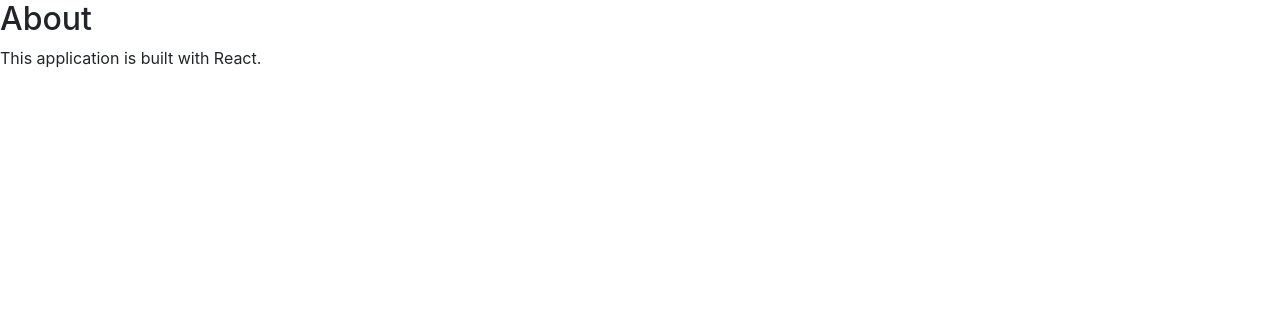
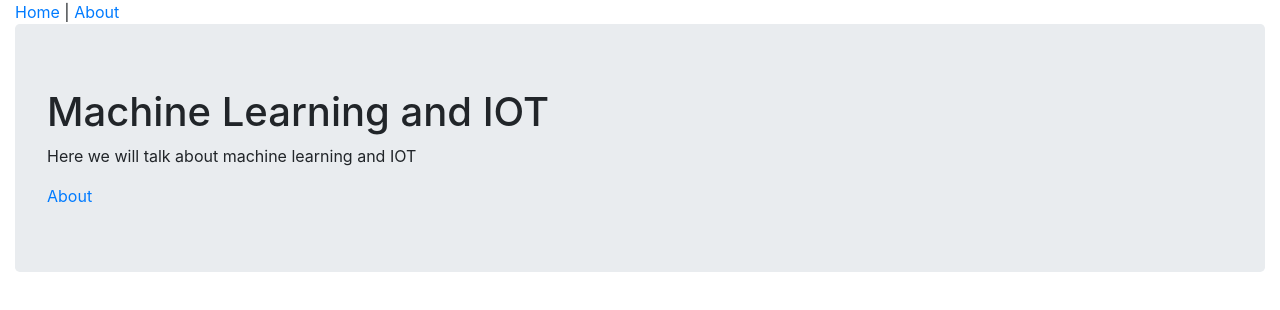
Before and after one commit to mutoromike/React-App, a React (Create React App) app: page / in a window 1280 px wide. Shown: the top 310 px of the page. Built offline with nearby package versions, Linux system fonts and the light colour scheme.

Commit message:
commit unstaged changes

```diff
--- /dev/null
+++ b/src/Components/App.js
@@ -0,0 +1,20 @@
+import React from 'react';
+import HomePage from './HomePage';
+import AboutPage from './AboutPage';
+import Header from './common/Header';
+
+function App() {
+    function getPage() {
+        const route = window.location.pathname;
+        if (route === "/about") return <AboutPage />
+        return <HomePage />
+    }
+    return (
+        <div className="container-fluid">
+            <Header />
+            {getPage()}
+        </div>
+    );
+}
+
+export default App;
--- a/src/Components/HomePage.js
+++ b/src/Components/HomePage.js
@@ -5,6 +5,7 @@
         <div className="jumbotron">
             <h1> Machine Learning and IOT </h1>
             <p> Here we will talk about machine learning and IOT </p>
+            <a href="/about">About</a>
         </div>
     )
 }
--- /dev/null
+++ b/src/Components/common/Header.js
@@ -0,0 +1,11 @@
+import React from 'react';
+
+function Header() {
+    return (
+        <nav>
+            <a href="/">Home</a> | <a href="/about">About</a>
+        </nav>
+    )
+}
+
+export default Header;
--- a/src/index.js
+++ b/src/index.js
@@ -1,7 +1,6 @@
 import "bootstrap/dist/css/bootstrap.min.css";
 import React from 'react';
 import { render } from 'react-dom';
-import HomePage from './Components/HomePage';
-import AboutPage from './Components/AboutPage';
+import App from './Components/App';
 
-render(<AboutPage />, document.getElementById('root'));
+render(<App />, document.getElementById('root'));
```
